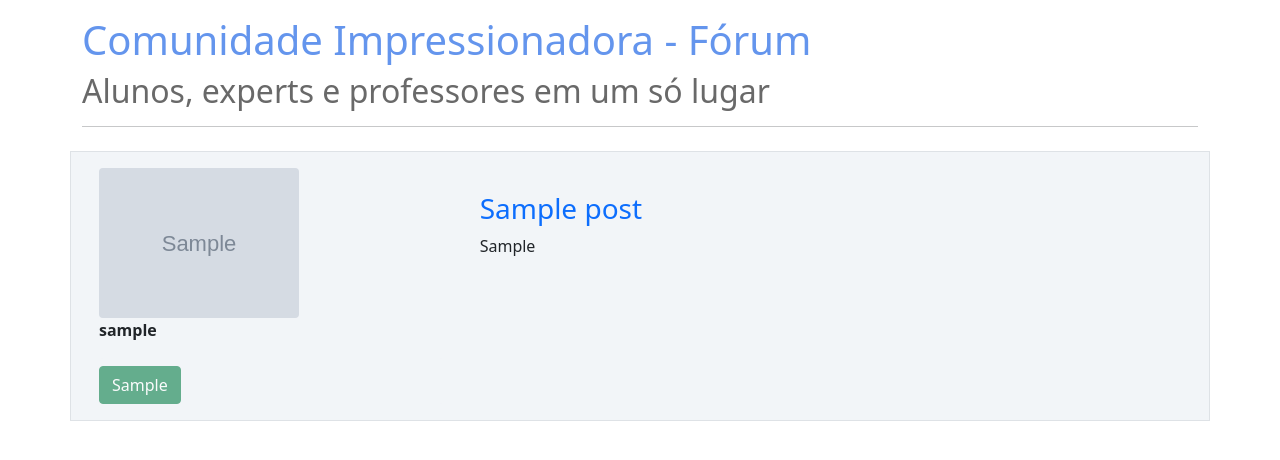
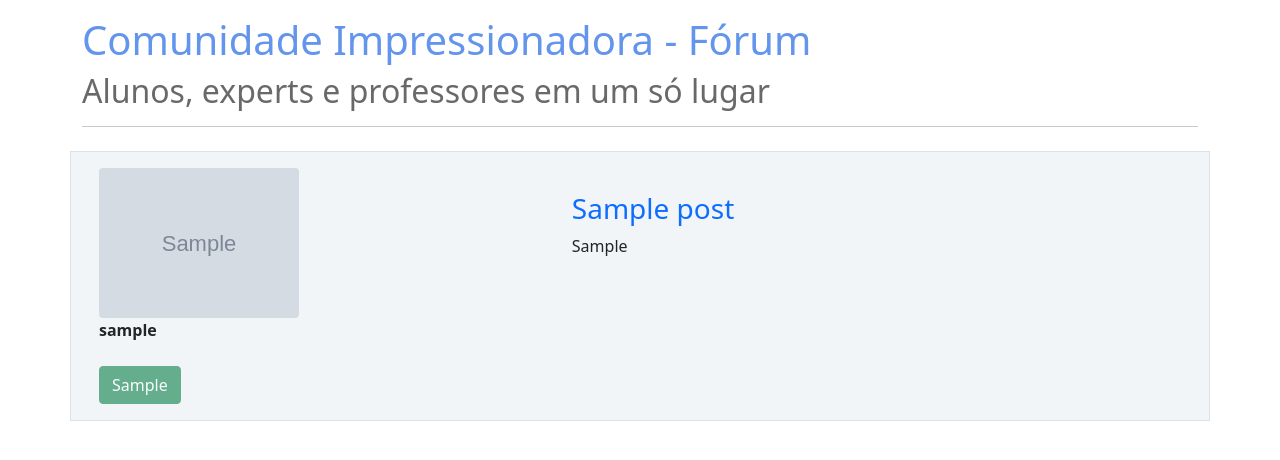
Before and after one commit to joaoalexandre65/comunidadejoao, a Flask app: page / in a window 1280 px wide. Shown: the part 56-516 px from the top of the page. Run offline with Flask 3, Linux system fonts and the light colour scheme; tables that the repository leaves empty hold one stand-in row (values such as "Sample post"); grey boxes marked "Sample" are stand-in pictures.

Commit message:
Update home.html

```diff
--- a/comunidadeimpressionadora/templates/home.html
+++ b/comunidadeimpressionadora/templates/home.html
@@ -9,7 +9,7 @@
         <hr>
         {% for post in posts %}
         <div class="row border mt-4 p-3 meupost">
-            <div class="col col-4">
+            <div class="col col-5">
                 <div class="image pe-2 d-md-block">
                     <img src="{{ url_for('static', filename='fotos_perfil/{}'.format(post.autor.foto_perfil)) }}" class="rounded" width="200" >
                 </div>
@@ -24,7 +24,7 @@
                 </div>
 
             </div>
-            <div class="p-4 col col-8">
+            <div class="p-4 col col-7">
                 <a style="text-decoration: none" href="{{ url_for('exibir_post', post_id=post.id) }}"><h3>{{ post.titulo }}</h3></a>
                 <p>{{ post.corpo }}</p>
             </div>
```
